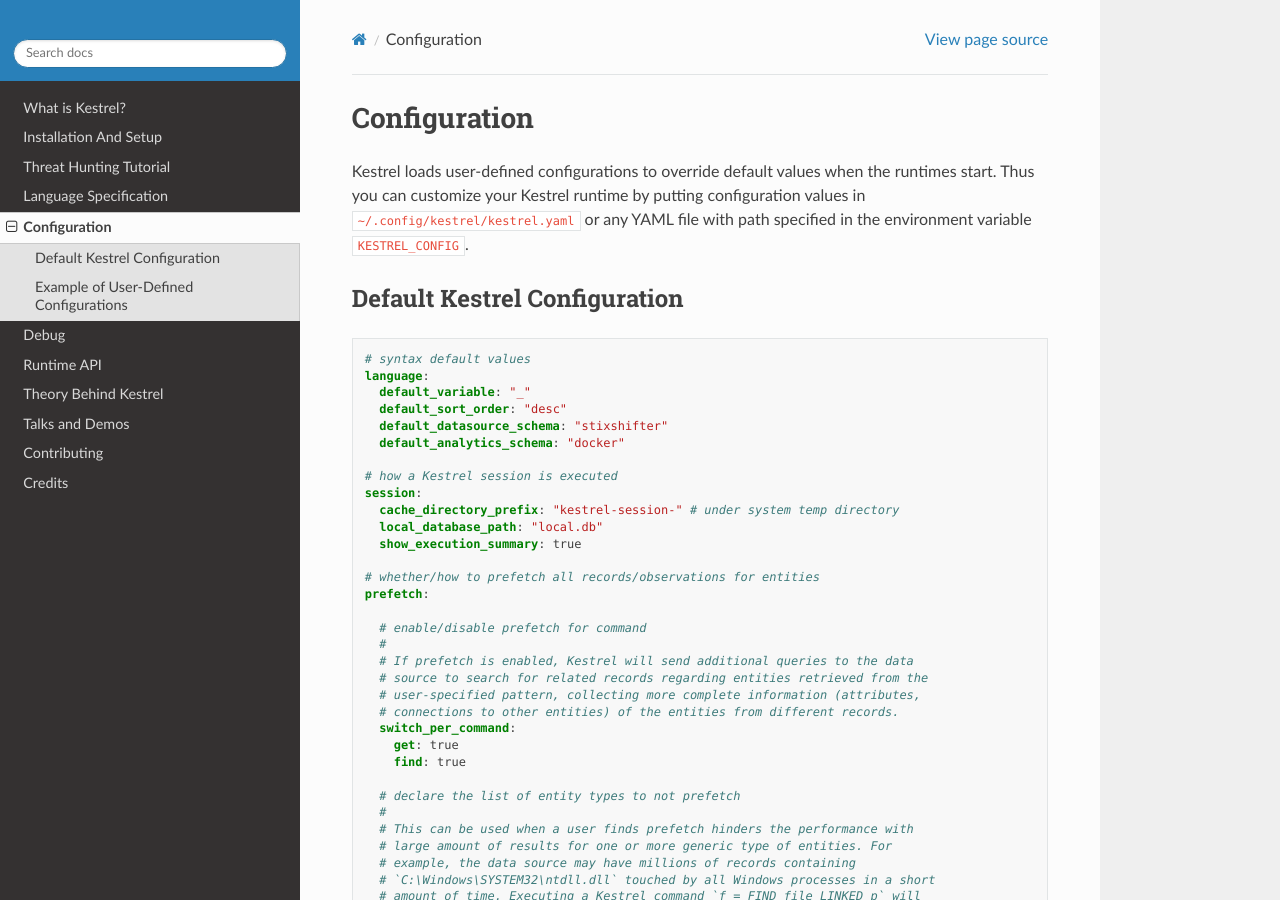
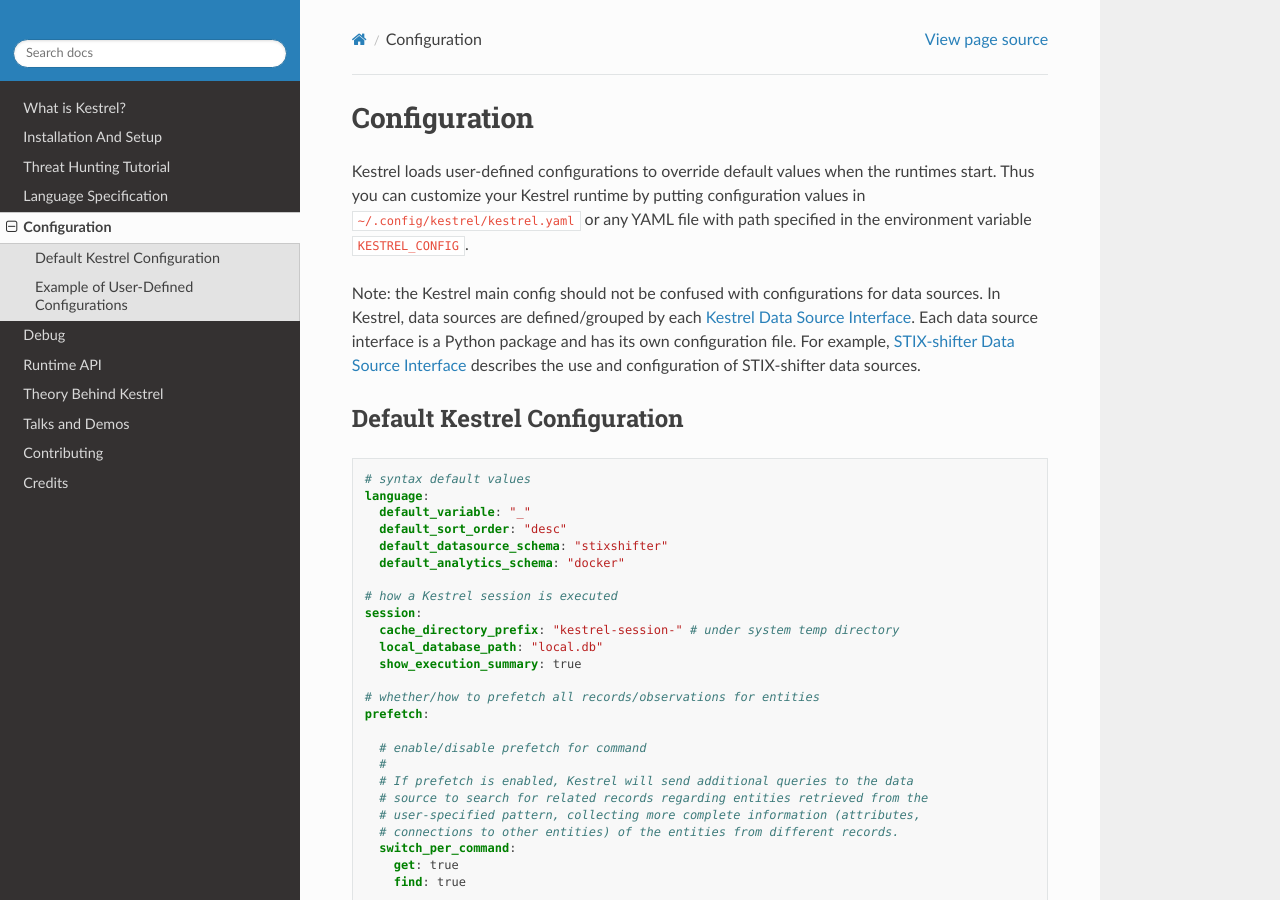
Before and after one commit to opencybersecurityalliance/kestrel-lang, a Sphinx documentation site: the page built from docs/configuration.rst, in a window 1280 px wide and 900 px high. Built offline with Sphinx 7.4.7 and the Read the Docs theme 2.0.0, drawn with Linux system fonts in a browser that asks for light colours.

Commit message:
doc:config update

```diff
--- a/docs/configuration.rst
+++ b/docs/configuration.rst
@@ -6,6 +6,13 @@
 runtimes start. Thus you can customize your Kestrel runtime by putting
 configuration values in ``~/.config/kestrel/kestrel.yaml`` or any YAML file
 with path specified in the environment variable ``KESTREL_CONFIG``.
+
+Note: the Kestrel main config should not be confused with configurations for
+data sources. In Kestrel, data sources are defined/grouped by each
+:doc:`../source/kestrel.datasource.interface`. Each data source interface is a
+Python package and has its own configuration file. For example,
+:doc:`../source/kestrel_datasource_stixshifter.interface` describes the use and
+configuration of STIX-shifter data sources.
 
 Default Kestrel Configuration
 =============================
```
